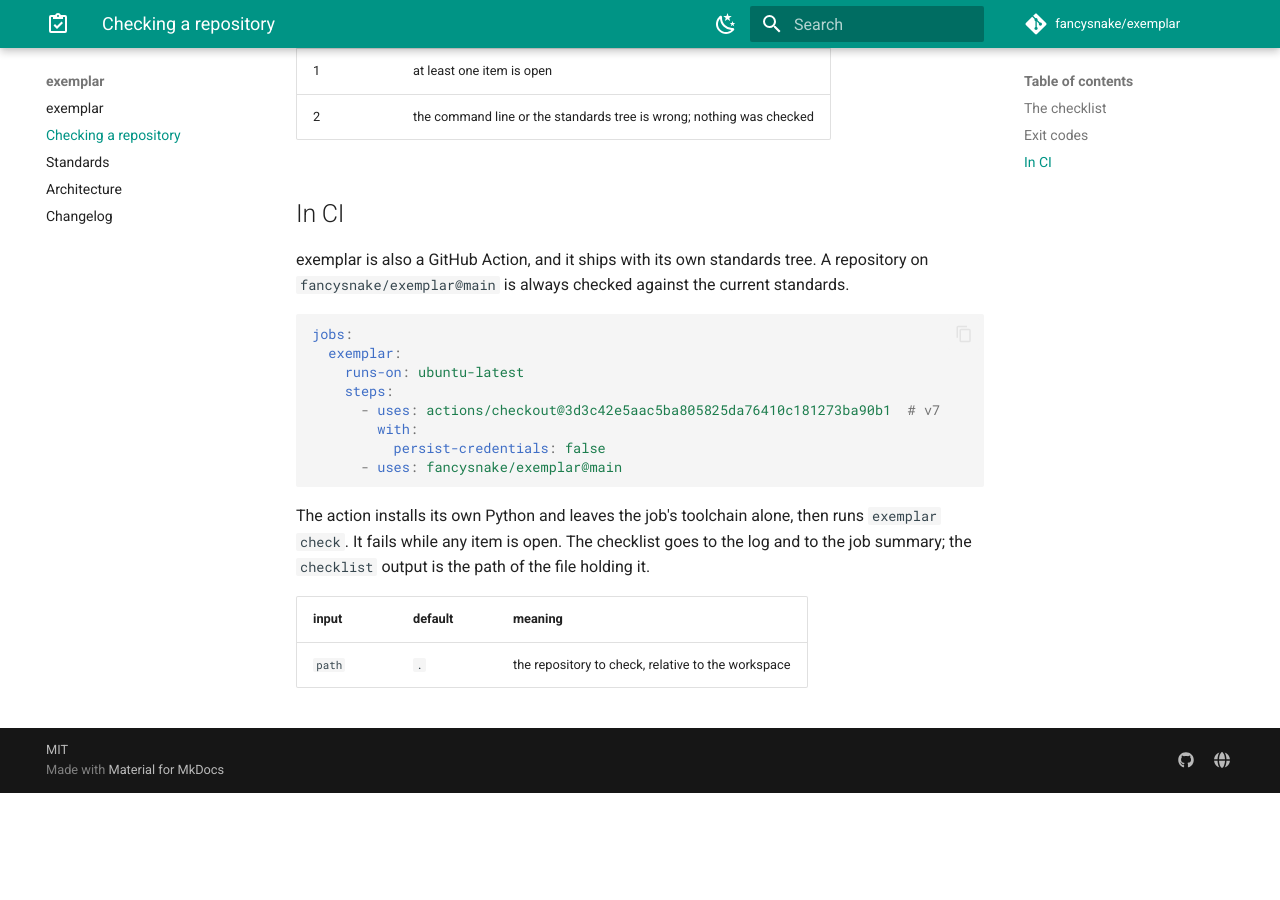
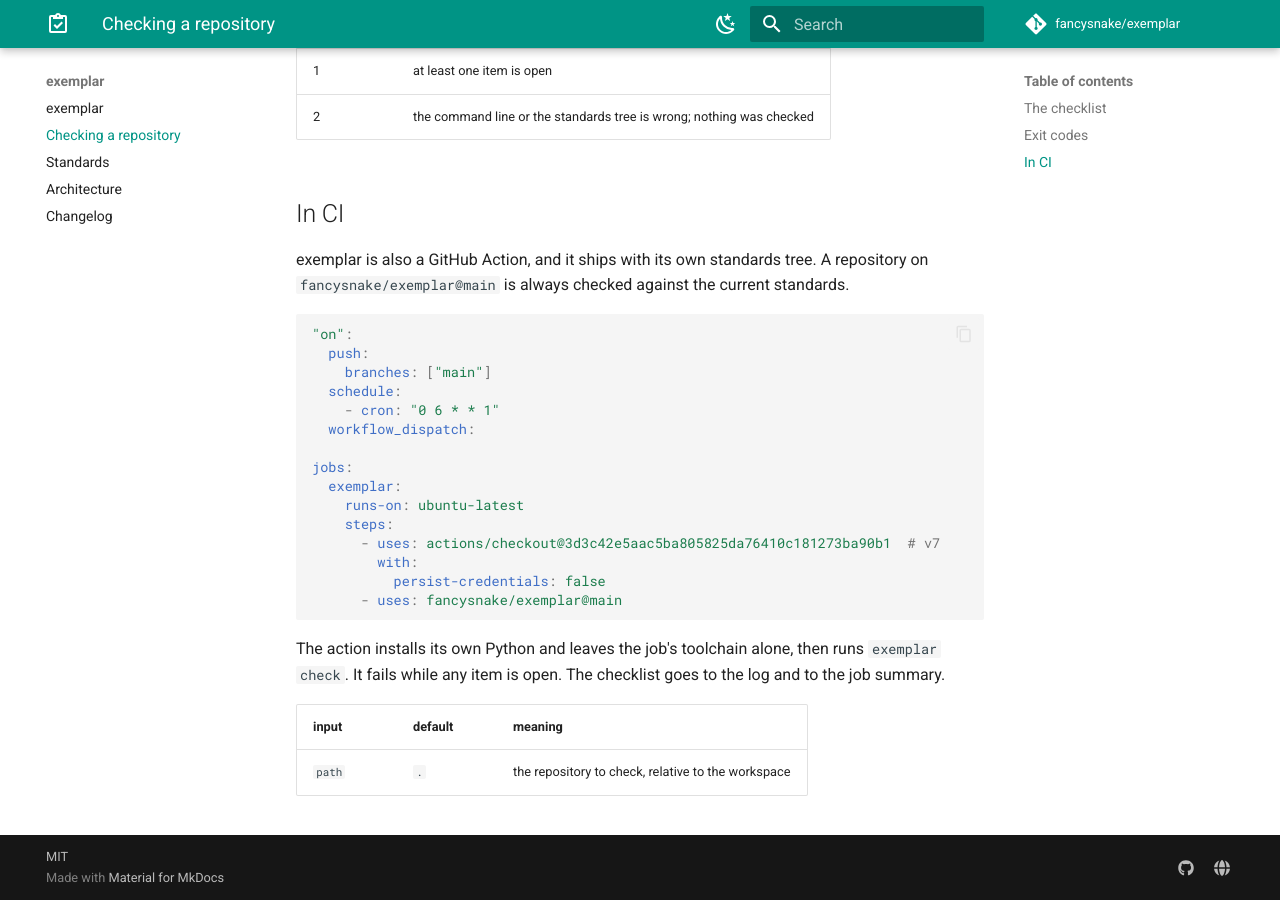
Before and after one commit to fancysnake/exemplar, an MkDocs documentation site: the page built from docs/checking.md, in a window 1280 px wide and 900 px high, scrolled down 988 px. Built offline with MkDocs 1.6.1 and Material for MkDocs 9.7.7, drawn with Linux system fonts in a browser that asks for light colours; comment, search, counter and statistics services are not loaded; before the commit the page ends 1781 px from its top, so only the background shows below that.

Commit message:
chore: act on the review triage

````diff
--- a/docs/checking.md
+++ b/docs/checking.md
@@ -51,6 +51,13 @@
 standards.
 
 ```yaml
+"on":
+  push:
+    branches: ["main"]
+  schedule:
+    - cron: "0 6 * * 1"
+  workflow_dispatch:
+
 jobs:
   exemplar:
     runs-on: ubuntu-latest
@@ -63,8 +70,7 @@
 
 The action installs its own Python and leaves the job's toolchain alone, then
 runs `exemplar check`. It fails while any item is open. The checklist goes to
-the log and to the job summary; the `checklist` output is the path of the file
-holding it.
+the log and to the job summary.
 
 | input | default | meaning |
 | --- | --- | --- |
--- /dev/null
+++ b/exemplar.toml
@@ -0,0 +1 @@
+lang = "python"
````
Also changed, not shown: action.yml (+7 -15 lines), 3 other files.
